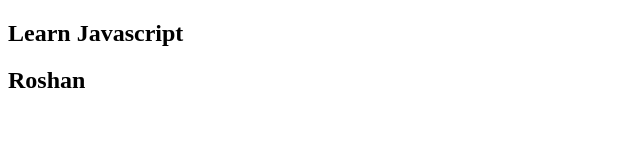
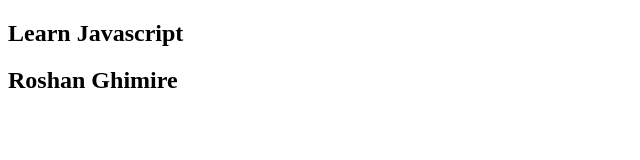
Before and after one commit to roshan13ghimire/Basic-JavaScript, a plain HTML site: page Variables/index.html in a window 1280 px wide. Shown: the whole page, without its empty margins (0-640 px from the left). Drawn offline with Linux system fonts and the light colour scheme.

Commit message:
Update index.html

```diff
--- a/Variables/index.html
+++ b/Variables/index.html
@@ -7,7 +7,7 @@
     <h2>Learn Javascript</h2>
     <h2 id = "demo"></h2>
     <script>
-        var name = "Roshan"
+        var name = "Roshan Ghimire"
         document.getElementById("demo").innerHTML = name;
     </script>
 </body>
```
